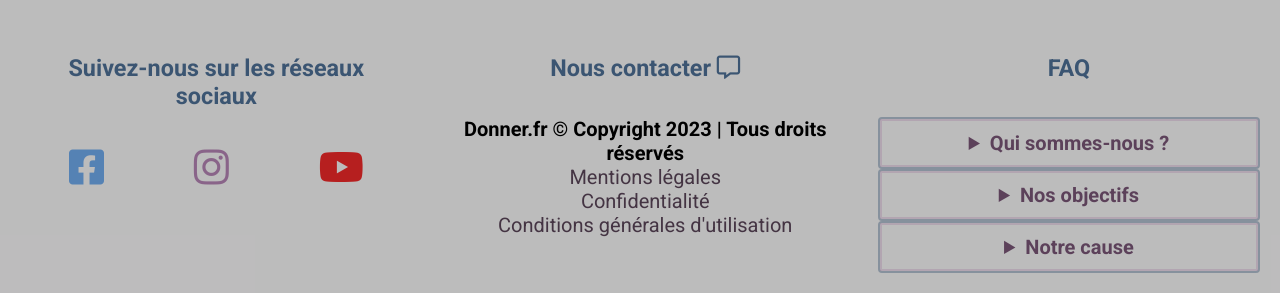
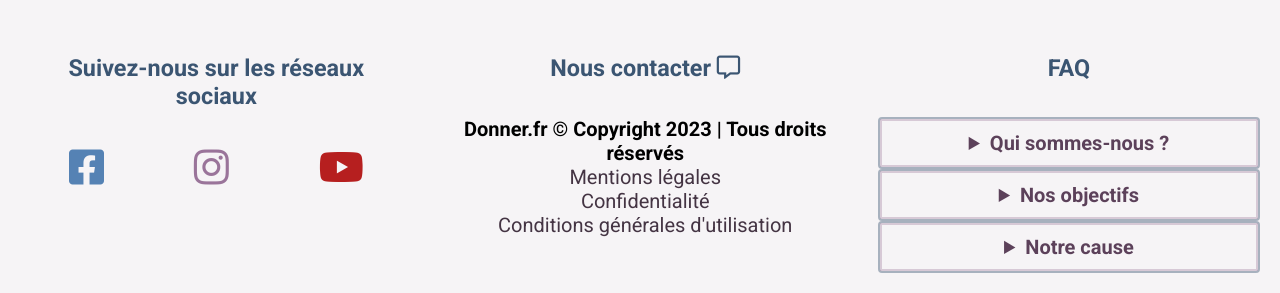
Before and after one commit to amaliaSC/donner, a Symfony app: template templates/ad/new.html.twig in a window 1280 px wide. Shown: the part 1036-1329 px from the top of the page. Run offline with Twig, Linux system fonts and the light colour scheme; the template is opened without the code that fills it, so the values that code supplies are empty; form fields are guessed from the names that the template uses; some libraries are stand-ins or nearby versions; some web fonts are replaced.

Commit message:
footer change of color2

```diff
--- a/public/css/style_footer.css
+++ b/public/css/style_footer.css
@@ -3,7 +3,7 @@ footer {
   justify-content: space-around;
   max-height: 100%;
   width: 100%;
-  background-color: rgba(29, 28, 29, 0.294);
+  background-color: rgba(223, 218, 223, 0.294);
   text-align: center;
 }
 
```
